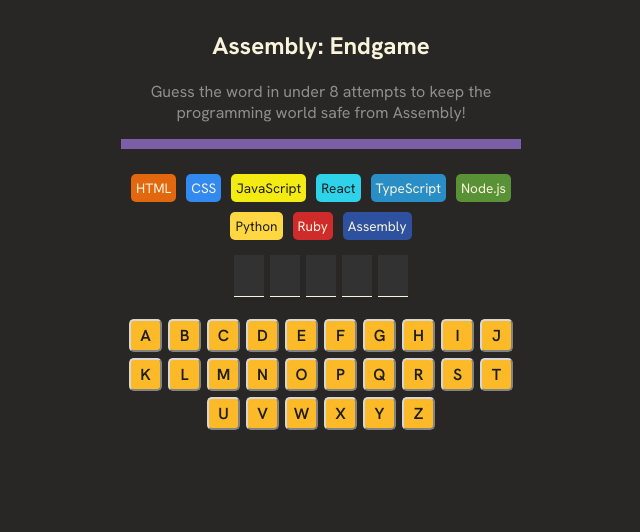
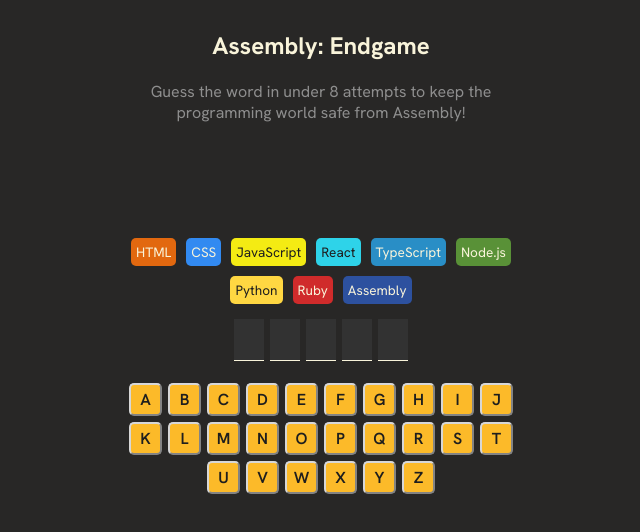
Before and after one commit to ajitdevx/react-sample-apps, a React (Vite) app in the folder assembly-endgame/: page / in a window 1280 px wide. Shown: the top 532 px of the page, without its empty margins (319-959 px from the left). Built offline with nearby package versions, Linux system fonts and the light colour scheme.

Commit message:
style change

```diff
--- a/assembly-endgame/src/index.css
+++ b/assembly-endgame/src/index.css
@@ -31,16 +31,28 @@
     text-align: center;
 }
 
-.game-header p {
+.game-header>p {
     color: #8E8E8E;
 }
 
 .game-status {
-    background-color: #7A5EA7;
-    padding: 5px;
+    padding: 2px 5px;
+    border-radius: 5px;
+    color: #F9F4DA;
+    min-height: 70px;
 }
 
-.game-status p {
+.game-status strong {
+    font-size: 1.3rem;
+}
+
+.game-status.won {
+    background-color: #10A95B;
+    color: #F9F4DA;
+}
+
+.game-status.lost {
+    background-color: #BA2A2A;
     color: #F9F4DA;
 }
 
@@ -56,6 +68,10 @@
     align-items: center;
     display: inline-block;
     font-size: .85rem;
+}
+
+.game-languages>span.lost {
+    opacity: 0.2;
 }
 
 /**
```
